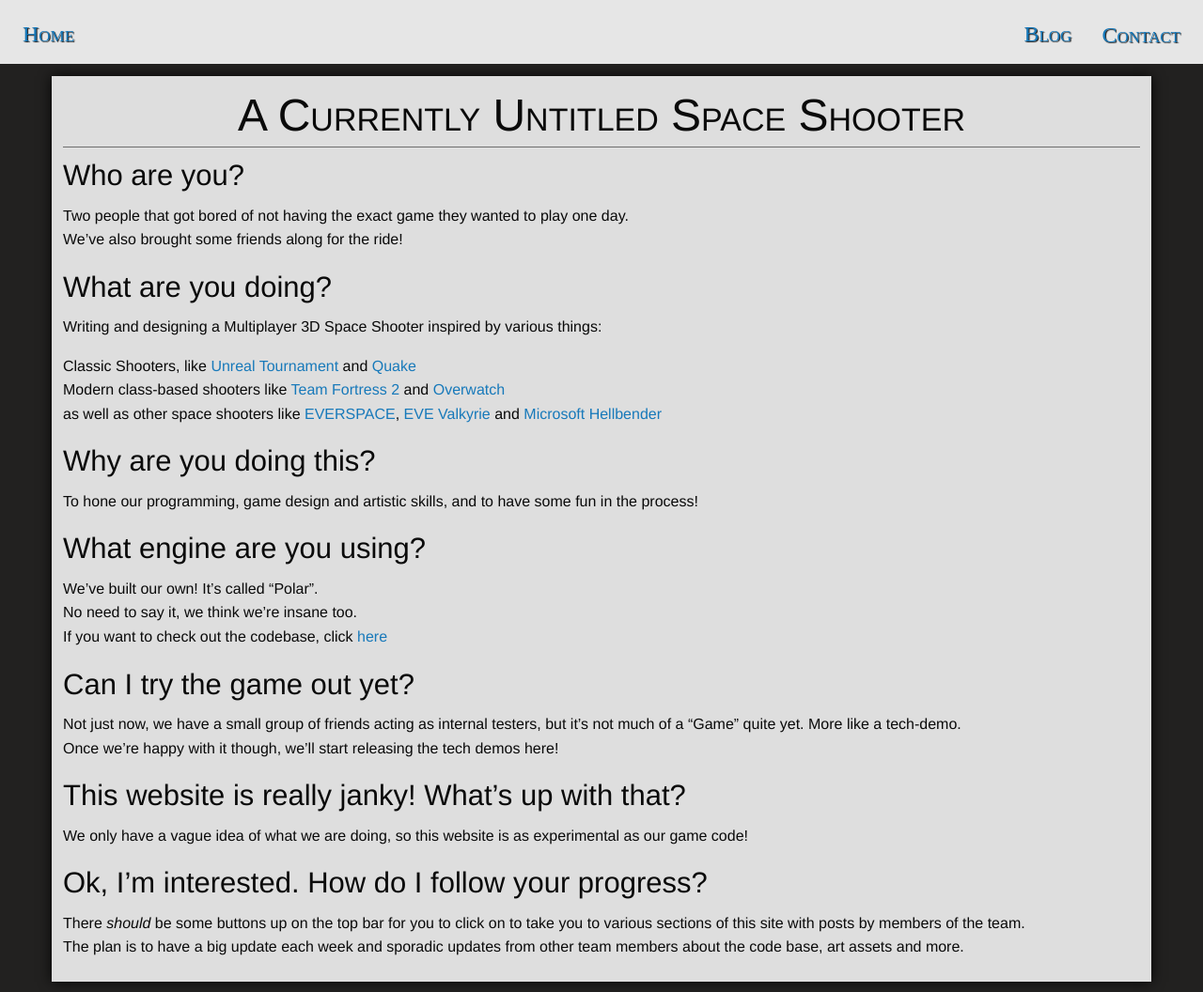
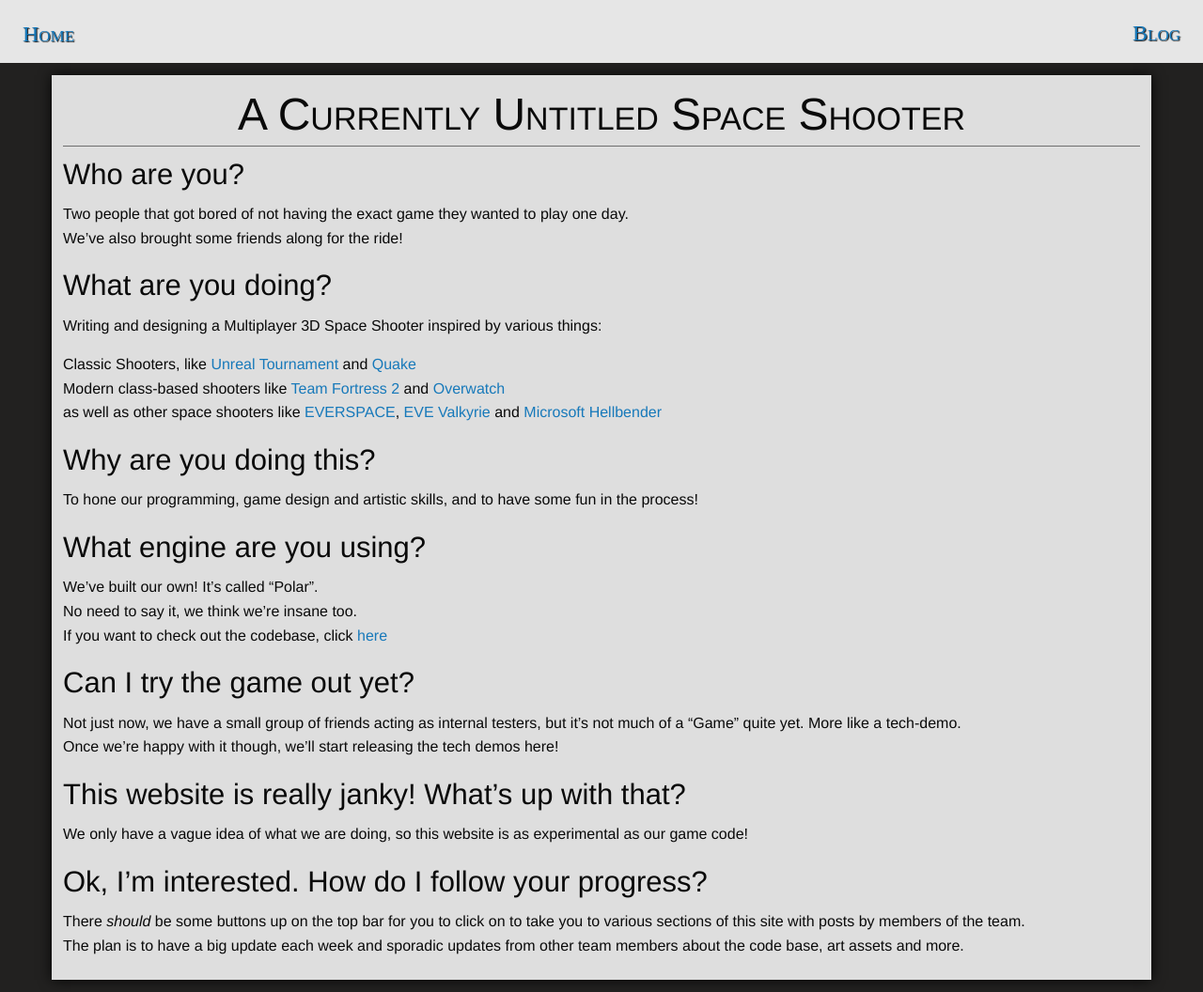
Before and after one commit to ori-sky/polar-space, a Jekyll site: the page built from index.md, in a window 1280 px wide. Shown: the whole page at 94% size. Built offline with Jekyll 4.4.1, drawn with Linux system fonts in a browser that asks for light colours; some web fonts are replaced; our own code applies the rules of GitHub Pages for plain Markdown files.

Commit message:
Update header.html

```diff
--- a/_includes/header.html
+++ b/_includes/header.html
@@ -9,7 +9,6 @@
 					<div class="top-bar-right">
 						<ul class="dropdown menu" data-dropdown-menu>
 							<li><a href="/polar-space/blog">Blog</a></li>
-							<li><a href="#">Contact</a></li>
 						</ul>
 					</div>
 				</div>
```
